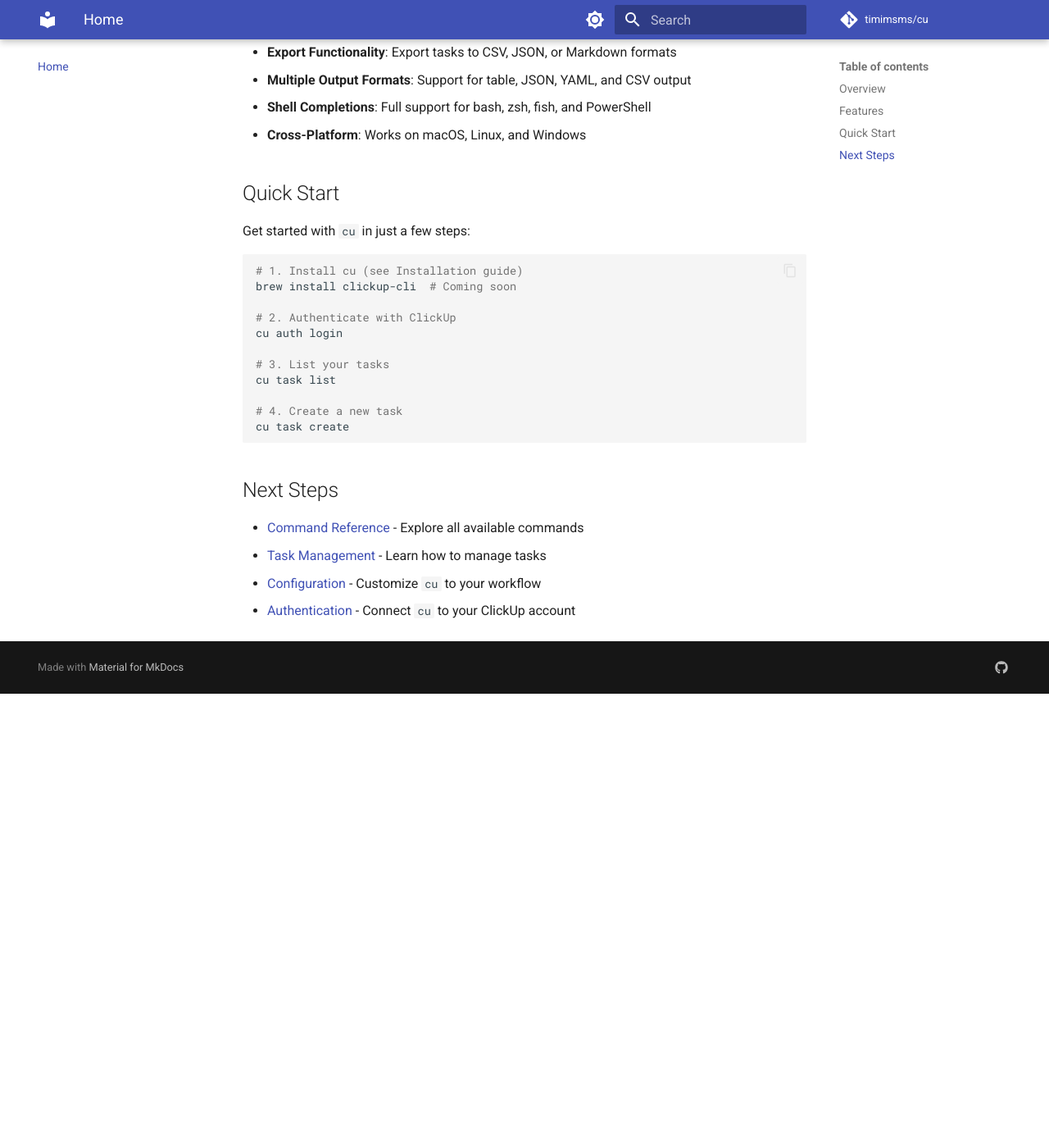
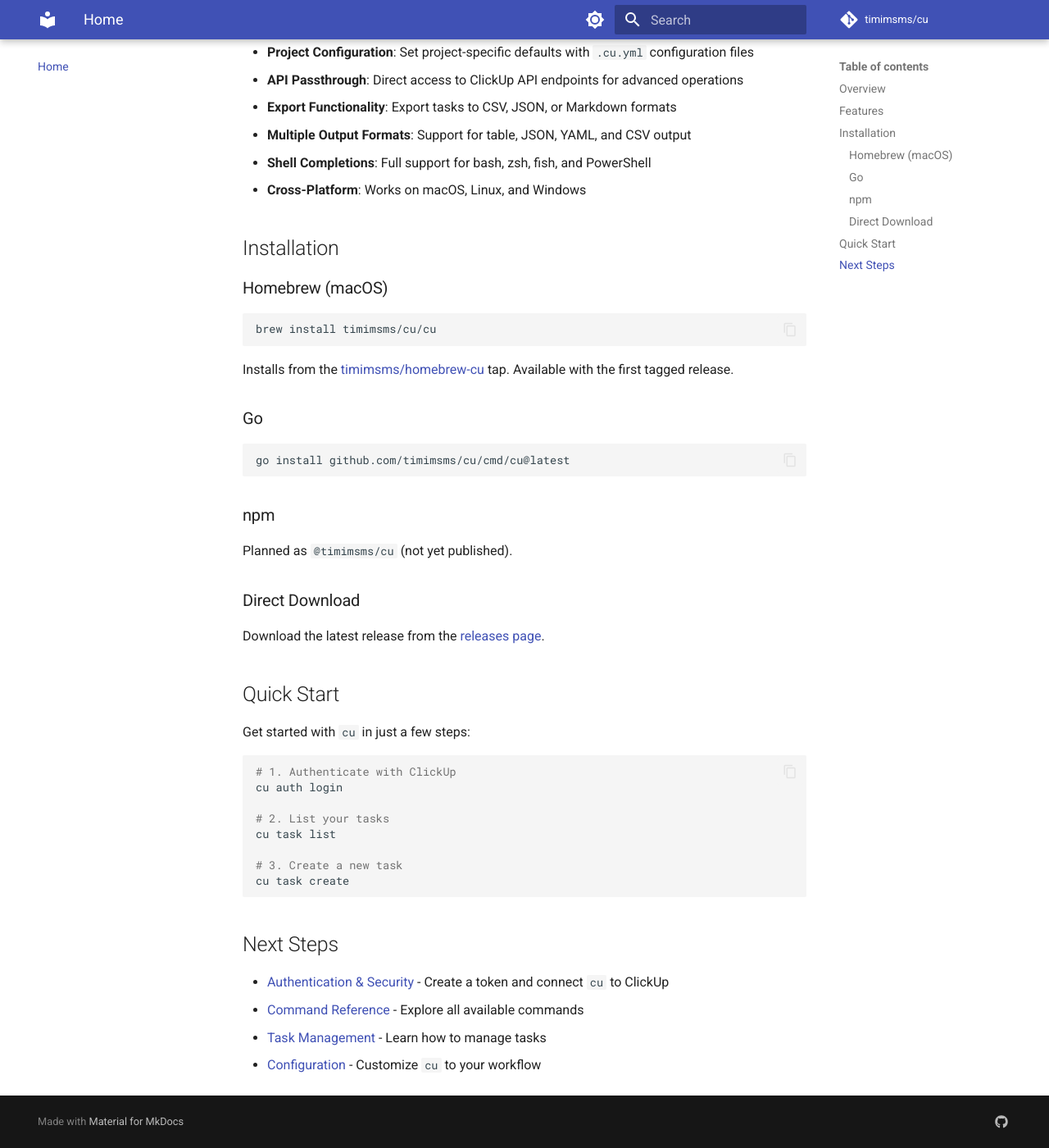
Before and after one commit to timimsms/cu, an MkDocs documentation site: the page built from docs/site/index.md, in a window 1280 px wide and 1400 px high, scrolled down 688 px. Shown: the whole window at 82% size. Built offline with MkDocs 1.6.1 and Material for MkDocs 9.7.7, drawn with Linux system fonts in a browser that asks for light colours; comment, search, counter and statistics services are not loaded; before the commit the page ends 1534 px from its top, so only the background shows below that; some of the changed text lies outside the part shown.

Commit message:
docs: prepare repository for public launch
- README: add unofficial-project disclaimer; fix install instructions
  (Homebrew tap timimsms/cu/cu, go install, npm planned as @timimsms/cu,
  correct releases link)
- docs/site/index.md: mirror install fixes and disclaimer
- Add CONTRIBUTING.md, SECURITY.md, issue and PR templates
- auth: remove inaccurate OAuth claims from command help (token-only)
- Regenerate cu auth command docs to match
- Add Authentication & Security docs page and nav entry
- mkdocs: fix edit_uri to point at docs/site/
- deploy-docs workflow: build with --strict

Co-Authored-By: Claude Fable 5 <noreply@anthropic.com>

````diff
--- a/docs/site/index.md
+++ b/docs/site/index.md
@@ -1,4 +1,6 @@
 # cu - ClickUp CLI
+
+> **Note**: `cu` is an unofficial, community-maintained project and is not affiliated with or endorsed by ClickUp.
 
 A GitHub CLI-inspired command-line interface for ClickUp.
 
@@ -19,27 +21,48 @@ A GitHub CLI-inspired command-line interface for ClickUp.
 - **Shell Completions**: Full support for bash, zsh, fish, and PowerShell
 - **Cross-Platform**: Works on macOS, Linux, and Windows
 
+## Installation
+
+### Homebrew (macOS)
+
+```bash
+brew install timimsms/cu/cu
+```
+
+Installs from the [timimsms/homebrew-cu](https://github.com/timimsms/homebrew-cu) tap. Available with the first tagged release.
+
+### Go
+
+```bash
+go install github.com/timimsms/cu/cmd/cu@latest
+```
+
+### npm
+
+Planned as `@timimsms/cu` (not yet published).
+
+### Direct Download
+
+Download the latest release from the [releases page](https://github.com/timimsms/cu/releases).
+
 ## Quick Start
 
 Get started with `cu` in just a few steps:
 
 ```bash
-# 1. Install cu (see Installation guide)
-brew install clickup-cli  # Coming soon
-
-# 2. Authenticate with ClickUp
+# 1. Authenticate with ClickUp
 cu auth login
 
-# 3. List your tasks
+# 2. List your tasks
 cu task list
 
-# 4. Create a new task
+# 3. Create a new task
 cu task create
 ```
 
 ## Next Steps
 
+- [Authentication & Security](authentication.md) - Create a token and connect `cu` to ClickUp
 - [Command Reference](commands/cu.md) - Explore all available commands
 - [Task Management](commands/cu_task.md) - Learn how to manage tasks
 - [Configuration](commands/cu_config.md) - Customize `cu` to your workflow
-- [Authentication](commands/cu_auth.md) - Connect `cu` to your ClickUp account
--- a/mkdocs.yml
+++ b/mkdocs.yml
@@ -2,7 +2,7 @@ site_name: cu - ClickUp CLI
 site_url: https://timimsms.github.io/cu
 repo_url: https://github.com/timimsms/cu
 repo_name: timimsms/cu
-edit_uri: edit/main/docs/
+edit_uri: edit/main/docs/site/
 
 theme:
   name: material
@@ -31,6 +31,7 @@ theme:
 
 nav:
   - Home: index.md
+  - Authentication & Security: authentication.md
   - Commands:
     - cu: commands/cu.md
     - Authentication:
````
Also changed, not shown: CONTRIBUTING.md (added, +76 -0 lines), README.md (+13 -8 lines), SECURITY.md (added, +24 -0 lines), docs/site/authentication.md (added, +54 -0 lines), docs/site/commands/cu_auth.md (+2 -2 lines), docs/site/commands/cu_auth_login.md (+2 -2 lines), .github/ISSUE_TEMPLATE/bug_report.md (added), .github/ISSUE_TEMPLATE/feature_request.md (added), .github/PULL_REQUEST_TEMPLATE.md (added), 2 other files.
